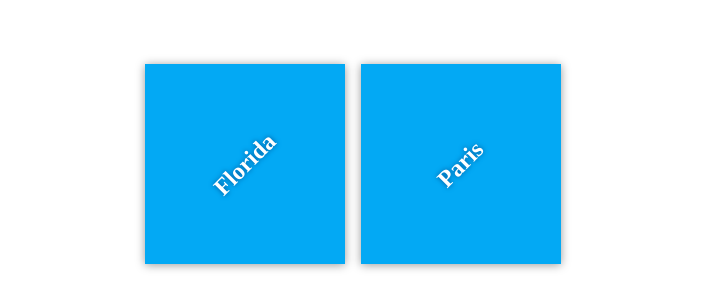
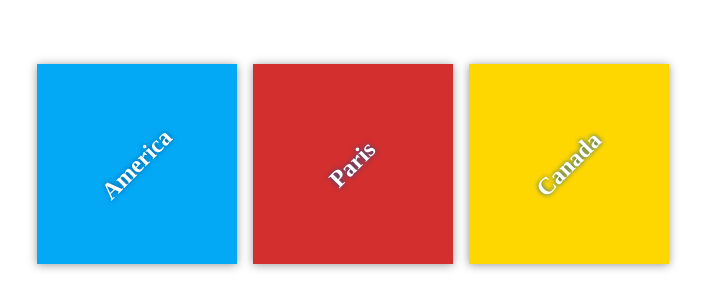
Before and after one commit to DonAbdul/Travel-plans, a plain HTML site: page index.html in a window 1280 px wide. Shown: the part 236-544 px from the top of the page, without its empty margins (287-992 px from the left). Drawn offline with Linux system fonts and the light colour scheme; files that its build step writes are made by us from their sources.

Commit message:
Edit css

```diff
--- /dev/null
+++ b/css/app.css
@@ -0,0 +1,59 @@
+html {
+    box-sizing: border-box;
+    height: 100%;
+}
+
+*,
+*::before,
+*::after {
+    box-sizing: inherit;
+}
+
+body {
+    display: flex;
+    margin: 0;
+    height: 100%;
+}
+
+.container {
+    margin: auto;
+    padding: 1em;
+    width: 80%;
+}
+
+.destination-container {
+    display: flex;
+    flex-flow: wrap;
+    justify-content: center;
+}
+
+.destination {
+    background: #03a9f4;
+    box-shadow: 0 1px 9px 0 rgba(0, 0, 0, 0.4);
+    color: white;
+    margin: 0.5em;
+    min-height: 200px;
+    flex: 0 1 200px;
+    display: flex;
+    justify-content: center;
+    align-items: center;
+    text-align: center;
+}
+
+h2 {
+    margin: 0;
+    transform: rotate(-45deg);
+    text-shadow: 0 0 5px #01579b;
+}
+
+#america {
+    background-color: #03a9f4;
+}
+
+#paris {
+    background-color: #d32f2f;
+}
+
+#canada {
+    background-color: #FFD700;
+}
--- a/index.html
+++ b/index.html
@@ -10,12 +10,16 @@
 
     <div class="container">
         <div class="destination-container">
-            <div class="destination" id="florida">
-                <h2>Florida</h2>
+            <div class="destination" id="america">
+                <h2>America</h2>
             </div>
 
             <div class="destination" id="paris">
                 <h2>Paris</h2>
+           </div>
+
+           <div class="destination" id="canada">
+              <h2>Canada</h2>
             </div>
         </div>
     </div>
```
